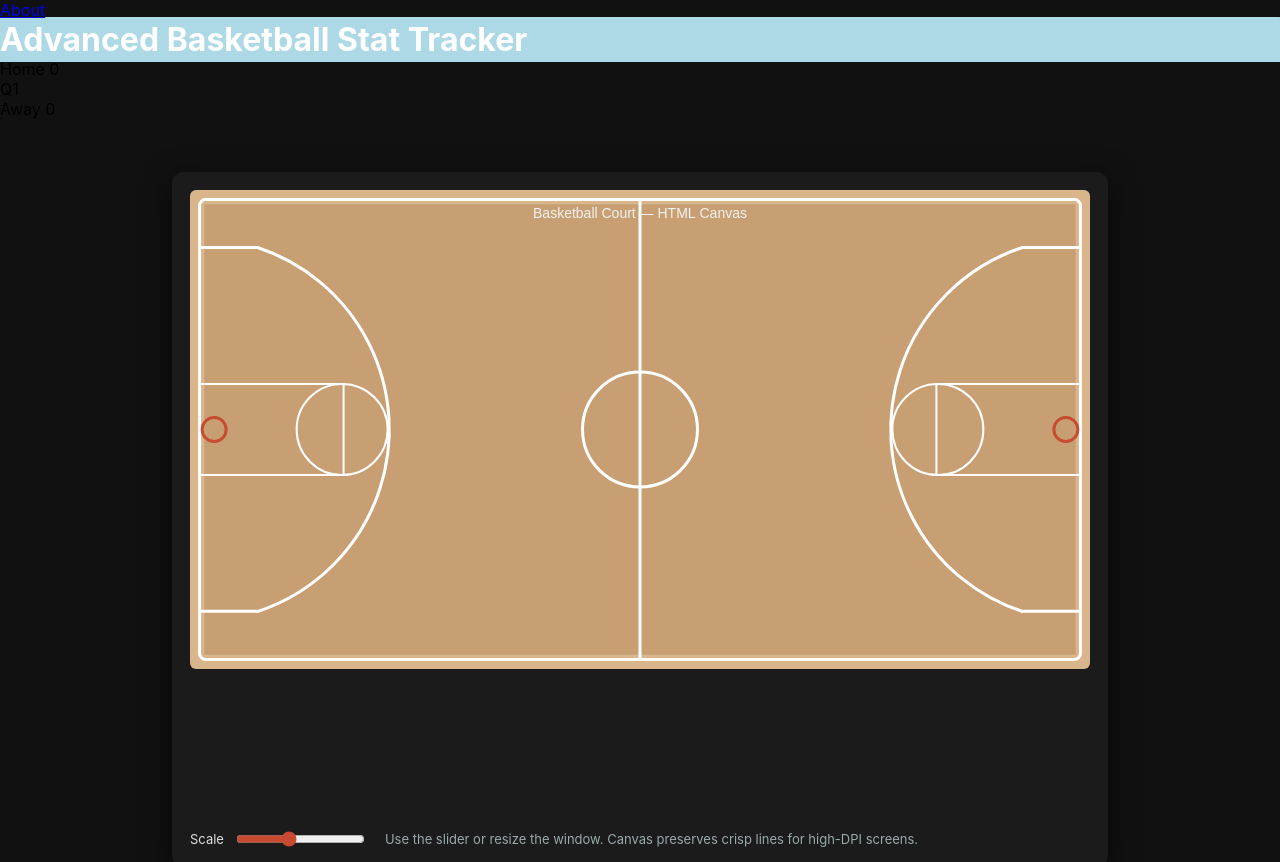
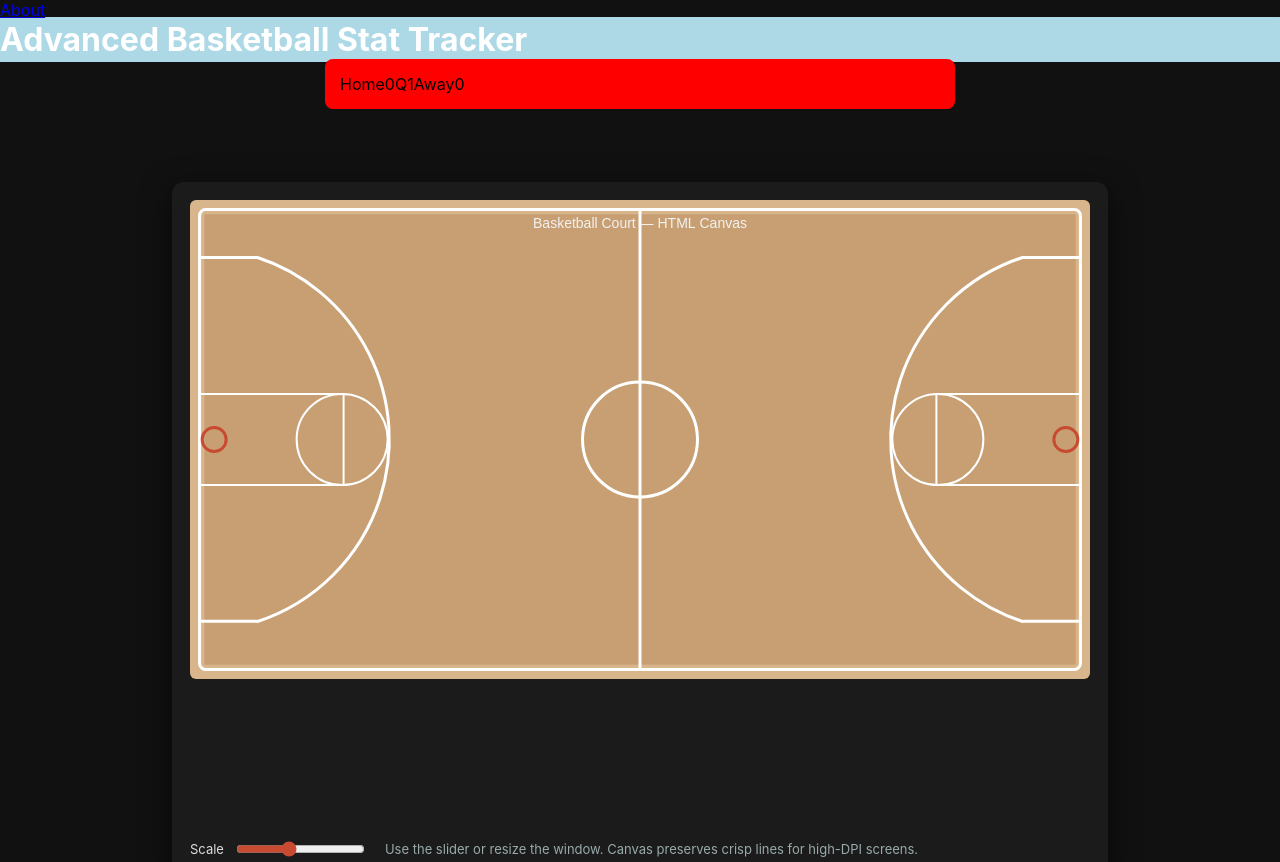
Before and after one commit to michaelnguyen19/AdvancedStatTracker, a plain HTML site: page index.html in a window 1280 px wide. Shown: the top 862 px of the page. Drawn offline with Linux system fonts and the light colour scheme.

Commit message:
Update style.css

```diff
--- a/style.css
+++ b/style.css
@@ -53,6 +53,20 @@ h1 {
 
 }
 
+.scoreboard {
+  display: flex;
+  align-items: center;
+  background: red;
+  padding: 15px;
+  border-radius: 8px;
+  margin: 0 auto 20px;
+  max-width: 600px;
+}
+
+.scoreboard .team {
+  display: flex
+}
+
 /* Draggable Settings */
 #mydivheader {
   padding: 10px;
```
